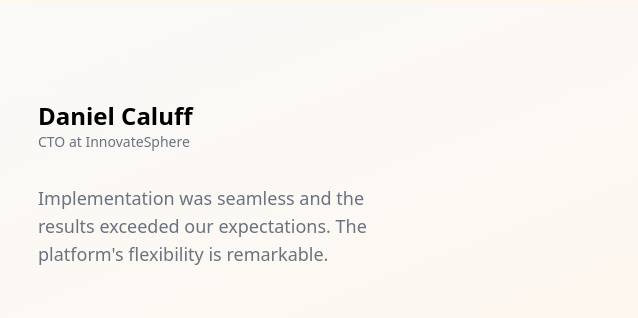
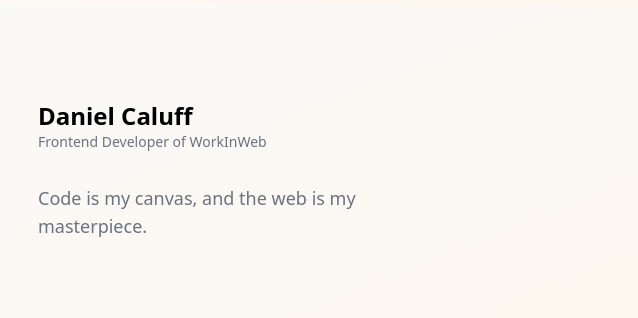
Before and after one commit to workinweb/weworkinweb, an Astro site: page / in a window 1280 px wide. Shown: the part 1940-2258 px from the top of the page, 642-1280 px from the left. Built offline with nearby package versions, Linux system fonts and the light colour scheme; Astro itself is replaced by a stand-in of ours; no server answers.

Commit message:
Update Members Component: Revamped testimonials with new quotes and updated designations for team members. Enhanced the content to better reflect the team's expertise and contributions, improving overall presentation and engagement on the homepage.

```diff
--- a/src/sections/Home/Members.tsx
+++ b/src/sections/Home/Members.tsx
@@ -4,16 +4,15 @@
   const testimonials = [
     {
       quote:
-        "The attention to detail and innovative features have completely transformed our workflow. This is exactly what we've been looking for.",
+        "The meticulous attention to detail and cutting-edge features have revolutionized our workflow. This solution is precisely what we 'byte' for!",
       name: "Kevin Bueno",
       designation: "Founder and Frontend Developer of WorkInWeb",
       src: "/members/kevin.JPEG",
     },
     {
-      quote:
-        "Implementation was seamless and the results exceeded our expectations. The platform's flexibility is remarkable.",
+      quote: "Code is my canvas, and the web is my masterpiece.",
       name: "Daniel Caluff",
-      designation: "CTO at InnovateSphere",
+      designation: "Frontend Developer of WorkInWeb",
       src: "/members/caluff.jpeg",
     },
     {
```
